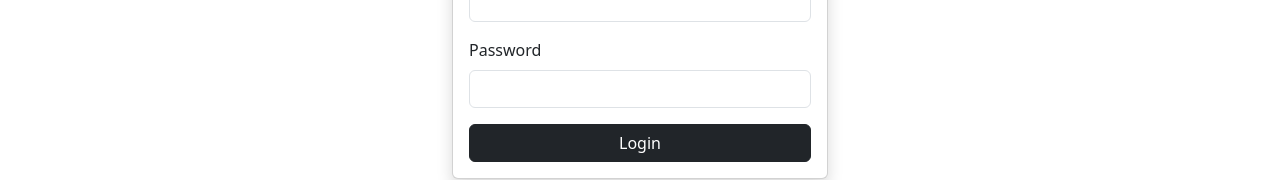
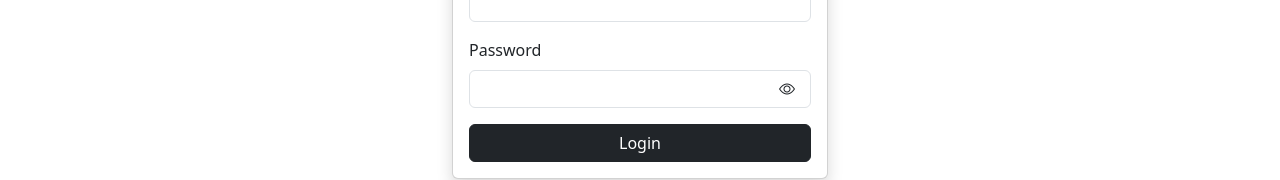
Before and after one commit to Joshnaju/Frontend_cms, a React (Vite) app in the folder CMS_REACT_FRONTEND/: page / in a window 1280 px wide. Shown: the part 235-415 px from the top of the page. Built offline with nearby package versions, Linux system fonts and the light colour scheme.

Commit message:
added password view icon

```diff
--- a/CMS_REACT_FRONTEND/src/pages/Login.jsx
+++ b/CMS_REACT_FRONTEND/src/pages/Login.jsx
@@ -8,7 +8,7 @@ function Login({ setUser }) {
   const [password, setPassword] = useState("");
   const [error, setError] = useState("");
   const [loggingIn, setLoggingIn] = useState(false);
-
+  const [showPassword, setShowPassword] = useState(false);
   const navigate = useNavigate();
 
   const handleLogin = async (e) => {
@@ -133,15 +133,24 @@ function Login({ setUser }) {
             <div className="mb-3">
               <label className="form-label">Password</label>
 
-              <input
-                type="password"
-                className="form-control"
-                value={password}
-                onChange={(e) => setPassword(e.target.value)}
-                required
-              />
+              <div className="position-relative">
+                <input
+                  type={showPassword ? "text" : "password"}
+                  className="form-control pe-5"
+                  value={password}
+                  onChange={(e) => setPassword(e.target.value)}
+                  required
+                />
+
+                <i
+                  className={`bi ${
+                    showPassword ? "bi-eye-slash" : "bi-eye"
+                  } position-absolute top-50 end-0 translate-middle-y me-3`}
+                  onClick={() => setShowPassword(!showPassword)}
+                  style={{ cursor: "pointer" }}
+                ></i>
+              </div>
             </div>
-
             <button
               type="submit"
               className="btn btn-dark text-white w-100"
```
